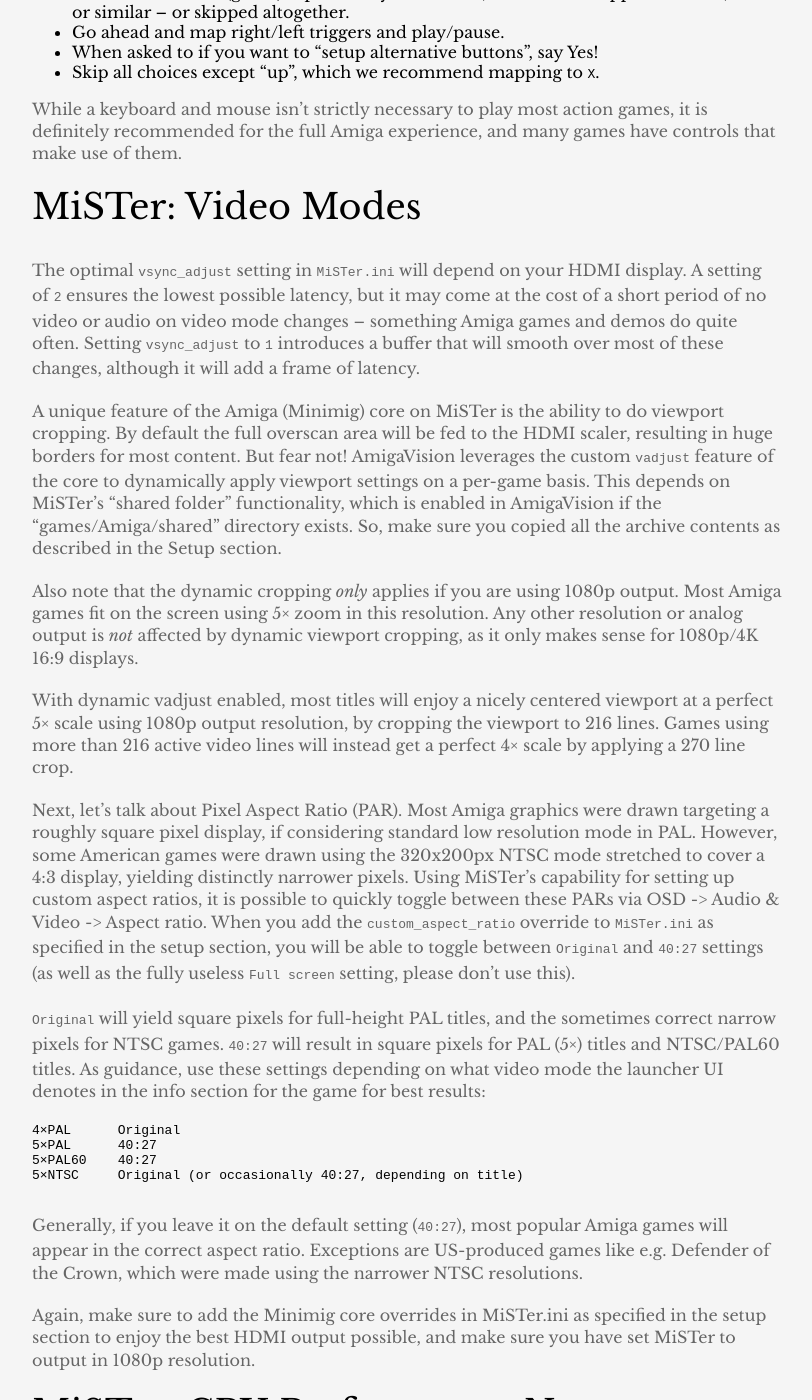
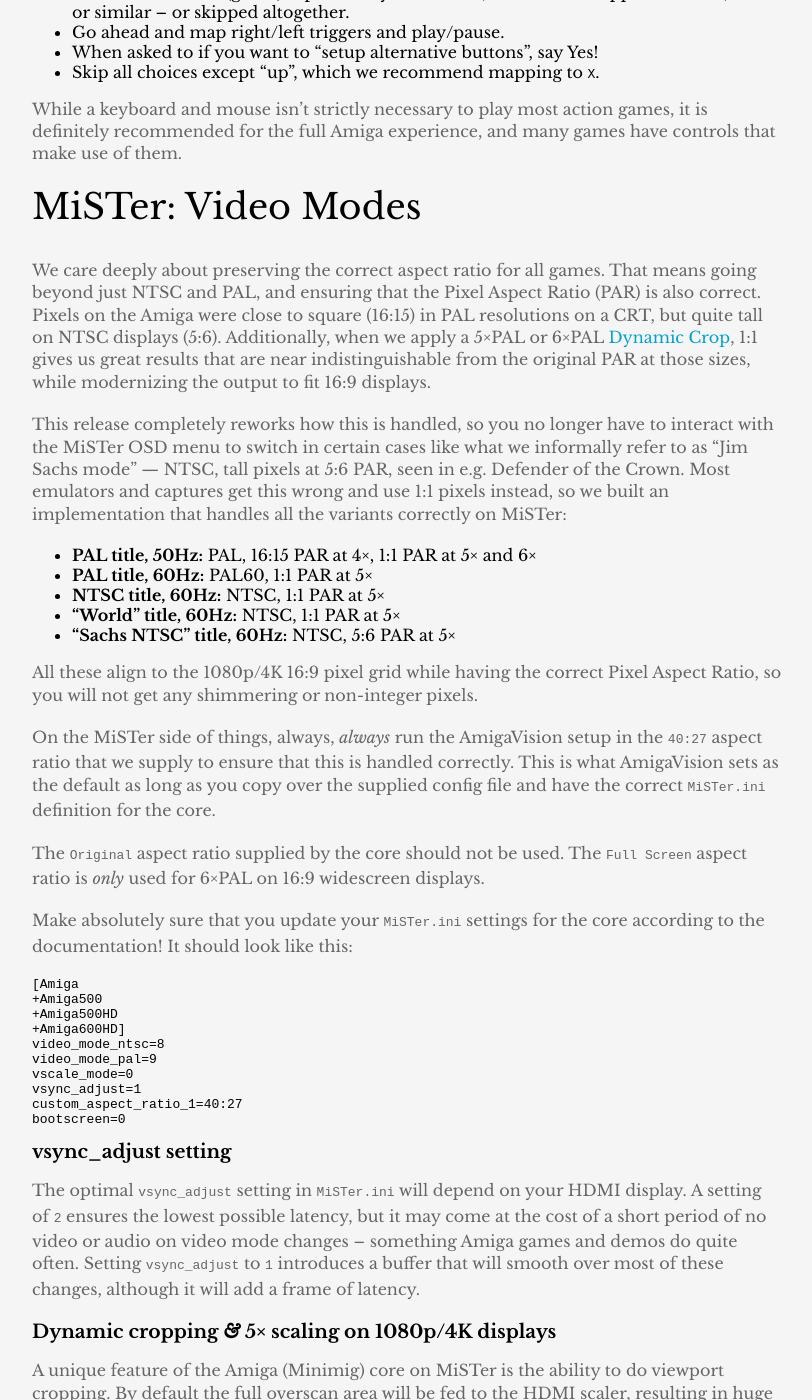
Before and after one commit to amigavision/amigavision.github.io, a Jekyll site: the page built from docs.md, in a window 1280 px wide and 1400 px high, scrolled down 5943 px. Shown: the whole window, without its empty margins (233-1045 px from the left). Built offline with Jekyll 4.4.1, drawn with Linux system fonts in a browser that asks for light colours; some of the changed text lies outside the part shown.

Commit message:
Update Video modes section with current info on the scaling

````diff
--- a/docs.md
+++ b/docs.md
@@ -189,29 +189,48 @@
 
 ## MiSTer: Video Modes
 
+We care deeply about preserving the correct aspect ratio for all games. That means going beyond just NTSC and PAL, and ensuring that the Pixel Aspect Ratio (PAR) is also correct. Pixels on the Amiga were close to square (16:15) in PAL resolutions on a CRT, but quite tall on NTSC displays (5:6). Additionally, when we apply a 5×PAL or 6×PAL [Dynamic Crop](https://amiga.vision/5x), 1:1 gives us great results that are near indistinguishable from the original PAR at those sizes, while modernizing the output to fit 16:9 displays.
+
+This release completely reworks how this is handled, so you no longer have to interact with the MiSTer OSD menu to switch in certain cases like what we informally refer to as "Jim Sachs mode" — NTSC, tall pixels at 5:6 PAR, seen in e.g. Defender of the Crown. Most emulators and captures get this wrong and use 1:1 pixels instead, so we built an implementation that handles all the variants correctly on MiSTer:
+
+* **PAL title, 50Hz:** PAL, 16:15 PAR at 4×, 1:1 PAR at 5× and 6×
+* **PAL title, 60Hz:** PAL60, 1:1 PAR at 5×
+* **NTSC title, 60Hz:**  NTSC, 1:1 PAR at 5×
+* **"World" title, 60Hz:** NTSC, 1:1 PAR at 5×
+* **"Sachs NTSC" title, 60Hz:**  NTSC, 5:6 PAR at 5×
+
+All these align to the 1080p/4K 16:9 pixel grid while having the correct Pixel Aspect Ratio, so you will not get any shimmering or non-integer pixels.
+
+On the MiSTer side of things, always, *always* run the AmigaVision setup in the `40:27` aspect ratio that we supply to ensure that this is handled correctly. This is what AmigaVision sets as the default as long as you copy over the supplied config file and have the correct `MiSTer.ini` definition for the core.
+
+The `Original` aspect ratio supplied by the core should not be used. The `Full Screen` aspect ratio is *only* used for 6×PAL on 16:9 widescreen displays.
+
+Make absolutely sure that you update your `MiSTer.ini` settings for the core according to the documentation! It should look like this:
+
+```
+[Amiga
++Amiga500
++Amiga500HD
++Amiga600HD]
+video_mode_ntsc=8
+video_mode_pal=9
+vscale_mode=0
+vsync_adjust=1
+custom_aspect_ratio_1=40:27
+bootscreen=0
+```
+
+### vsync_adjust setting
+
 The optimal `vsync_adjust` setting in `MiSTer.ini` will depend on your HDMI display. A setting of `2` ensures the lowest possible latency, but it may come at the cost of a short period of no video or audio on video mode changes -- something Amiga games and demos do quite often. Setting `vsync_adjust` to `1` introduces a buffer that will smooth over most of these changes, although it will add a frame of latency.
+
+### Dynamic cropping *&* 5× scaling on 1080p/4K displays
 
 A unique feature of the Amiga (Minimig) core on MiSTer is the ability to do viewport cropping. By default the full overscan area will be fed to the HDMI scaler, resulting in huge borders for most content. But fear not! AmigaVision leverages the custom `vadjust` feature of the core to dynamically apply viewport settings on a per-game basis. This depends on MiSTer's "shared folder" functionality, which is enabled in AmigaVision if the "games/Amiga/shared" directory exists. So, make sure you copied all the archive contents as described in the Setup section.
 
-Also note that the dynamic cropping *only* applies if you are using 1080p output. Most Amiga games fit on the screen using 5× zoom in this resolution. Any other resolution or analog output is *not* affected by dynamic viewport cropping, as it only makes sense for 1080p/4K 16:9 displays.
+Also note that dynamic cropping *only* applies if you are using 1080p output. Most Amiga games fit on the screen using 5× zoom in this resolution. Any other resolution or analog output is *not* affected by dynamic viewport cropping, as it only makes sense for 1080p/4K 16:9 displays.
 
 With dynamic vadjust enabled, most titles will enjoy a nicely centered viewport at a perfect 5× scale using 1080p output resolution, by cropping the viewport to 216 lines. Games using more than 216 active video lines will instead get a perfect 4× scale by applying a 270 line crop.
-
-Next, let's talk about Pixel Aspect Ratio (PAR). Most Amiga graphics were drawn targeting a roughly square pixel display, if considering standard low resolution mode in PAL. However, some American games were drawn using the 320x200px NTSC mode stretched to cover a 4:3 display, yielding distinctly narrower pixels. Using MiSTer's capability for setting up custom aspect ratios, it is possible to quickly toggle between these PARs via OSD -> Audio & Video -> Aspect ratio. When you add the `custom_aspect_ratio` override to `MiSTer.ini` as specified in the setup section, you will be able to toggle between `Original` and `40:27` settings (as well as the fully useless `Full screen` setting, please don't use this).
-
-`Original` will yield square pixels for full-height PAL titles, and the sometimes correct narrow pixels for NTSC games. `40:27` will result in square pixels for PAL (5×) titles and NTSC/PAL60 titles. As guidance, use these settings depending on what video mode the launcher UI denotes in the info section for the game for best results:
-
-```
-4×PAL      Original
-5×PAL      40:27
-5×PAL60    40:27
-5×NTSC     Original (or occasionally 40:27, depending on title)
-
-```
-
-Generally, if you leave it on the default setting (`40:27`), most popular Amiga games will appear in the correct aspect ratio. Exceptions are US-produced games like e.g. Defender of the Crown, which were made using the narrower NTSC resolutions.
-
-Again, make sure to add the Minimig core overrides in MiSTer.ini as specified in the setup section to enjoy the best HDMI output possible, and make sure you have set MiSTer to output in 1080p resolution.
 
 ## MiSTer: CPU Performance Notes
 
@@ -380,7 +399,7 @@
   FastRAM: 384M
   SlowRAM: none
   Joystick: CD32
-  ROM: games/Amiga/MegaAGS-Kickstart.rom (or whatever your 3.1 ROM is called)
+  ROM: games/Amiga/MegaAGS-Kickstart.rom
   HRTmon: disabled
 Audio & Video:
   TV Standard: PAL
````
